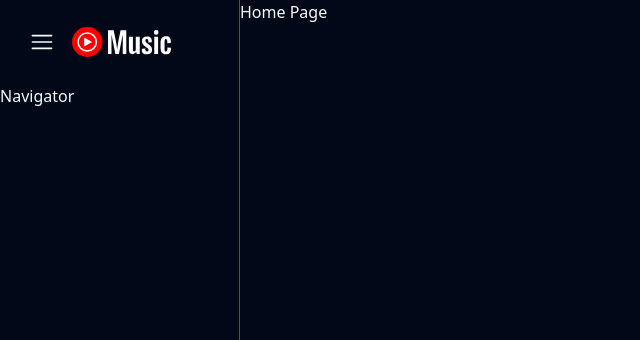
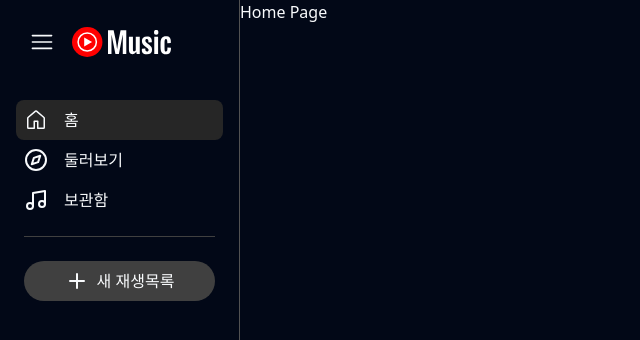
Before and after one commit to kjhqwaszx/yt-music-clone, a Next.js app: page / in a window 1280 px wide. Shown: the top 340 px of the page, without its empty margins (0-640 px from the left). Built offline with nearby package versions, Linux system fonts and the light colour scheme.

Commit message:
네비게이터 개발

```diff
--- a/components/element/Navigator.tsx
+++ b/components/element/Navigator.tsx
@@ -1,6 +1,47 @@
+'use client'
+import {usePathname} from "next/navigation";
+import {useMemo} from "react";
+import {GoHome} from "react-icons/go";
+import {FiCompass, FiMusic, FiPlus} from "react-icons/fi";
+import Link from "next/link";
+import {cn} from "@/lib/utils";
+
 export default function Navigator() {
+  const pathname = usePathname()
+
+  const routes = useMemo(()=>{
+    return [
+      {icon: <GoHome size={24}/>, label: "홈", isActive: pathname === "/", href: "/" },
+      {icon: <FiCompass size={24}/>, label: "둘러보기", isActive: pathname === "/explore", href: "/explore" },
+      {icon: <FiMusic size={24}/>, label: "보관함", isActive: pathname === "/library", href: "/library" }
+    ]
+  },[pathname])
+
   return(
-    <div>Navigator</div>
+    <div>
+      <section className="flex flex-col gap2 p-4">
+        {routes.map((route) => {
+          return (
+            <Link key={route.label} href={route.href} >
+              <div className={cn("text-[16px] flex flex-row items-center gap-4 hover:bg-neutral-700 rounded-lg p-2",
+              route.isActive && "bg-neutral-800")} >
+                {route.icon}
+                <span>{route.label}</span>
+              </div>
+            </Link>
+          )
+        })}
+      </section>
+      <section className="px-6">
+        <div className="w-full h-[1px] bg-neutral-700"></div>
+      </section>
+      <section className="px-6">
+        <div className=" hoover: bg-neutral-600 cursor-pointer flex flex-row items-center bg-neutral-700 my-6 rounded-3xl p-2 font-[200] justify-center gap-2">
+          <FiPlus size={24}/>
+          <span>새 재생목록</span>
+        </div>
+      </section>
+    </div>
   )
 
 }
```
